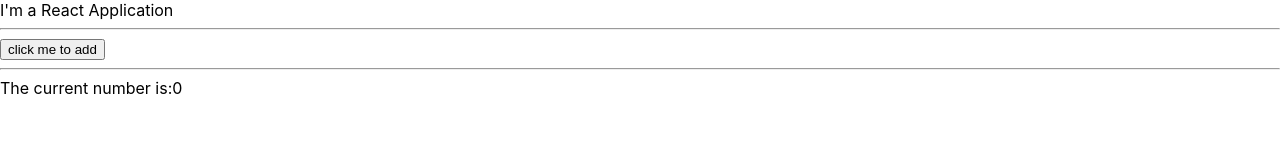
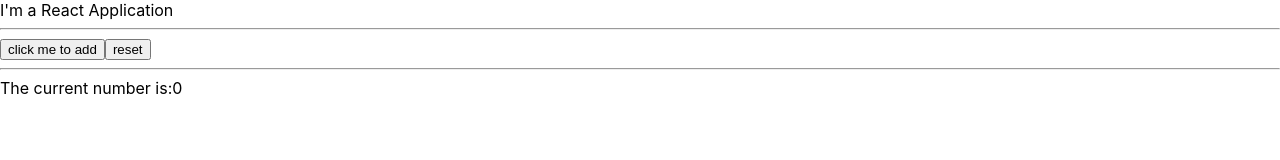
Before and after one commit to torrac12/ReactTraining, a React (Create React App) app: page / in a window 1280 px wide. Shown: the top 160 px of the page. Built offline with nearby package versions, Linux system fonts and the light colour scheme.

Commit message:
add reset button

```diff
--- a/src/App.js
+++ b/src/App.js
@@ -17,6 +17,12 @@
     })
   }
 
+  reset = () => {
+    this.setState({
+      count: 0
+    })
+  }
+
   render() {
     const { count } = this.state;
     return (
@@ -24,12 +30,15 @@
         I'm a React Application
         <hr />
         <button onClick={this.add}>click me to add</button>
+        <ResetButton onReset={this.reset}/>
         <hr />
         <Box count={count} />
+
       </div>)
   }
 }
 
 const Box = props => <div>The current number is:{props.count}</div>
+const ResetButton = props => <button onClick={props.onReset}>reset</button>
 
 export default App;
```
